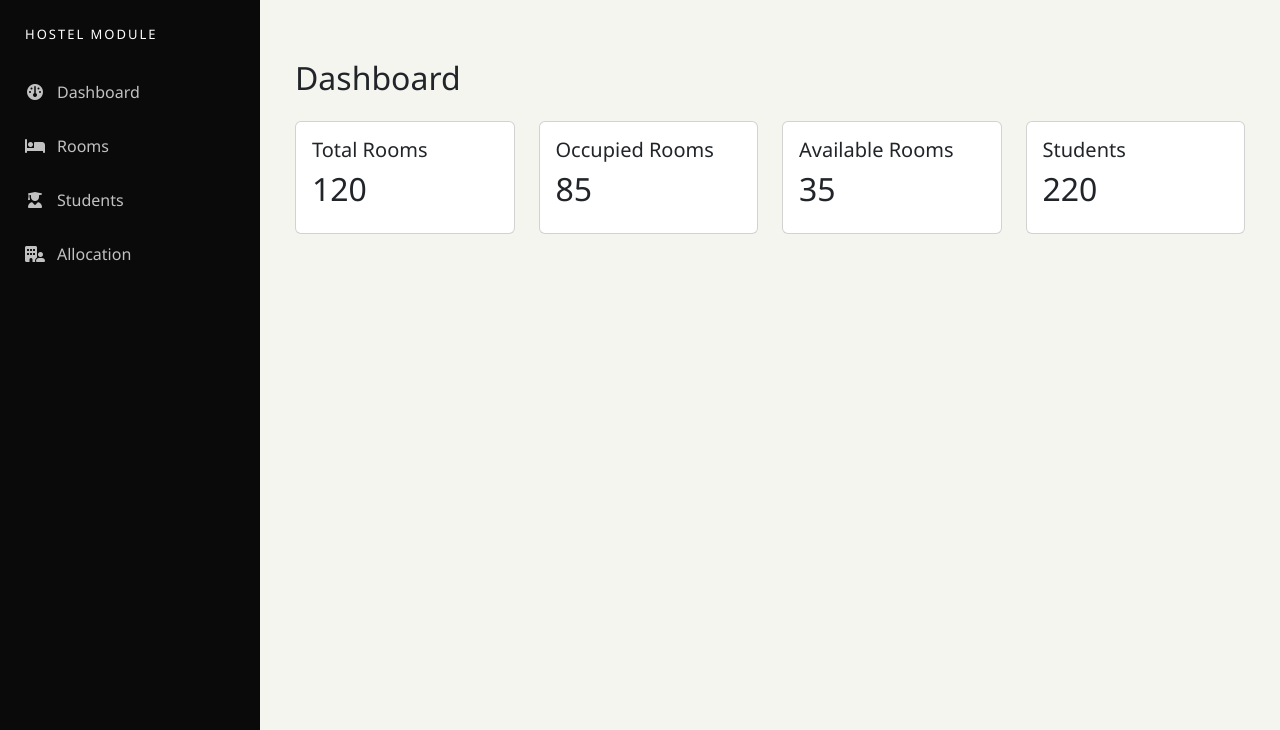
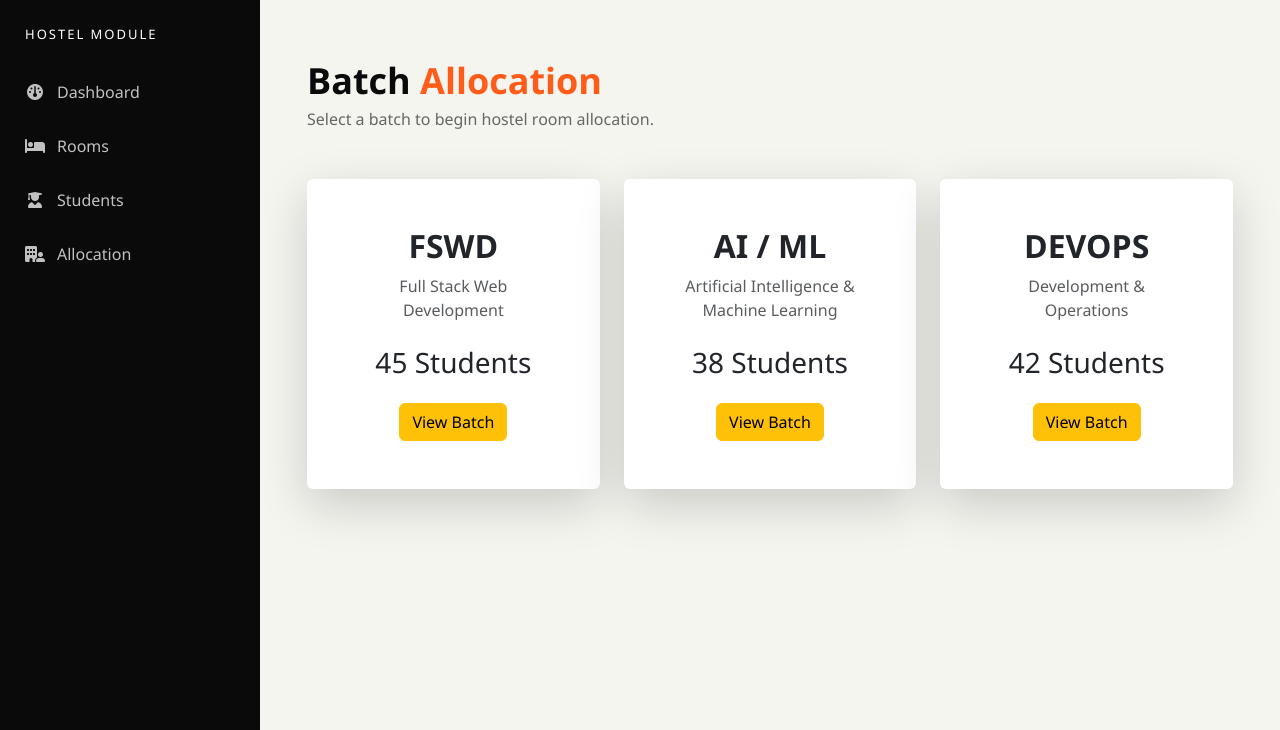
Before and after one commit to Shubham-Vaidya/hostel, a Django app: page / in a window 1280 px wide. Shown: the part 70-800 px from the top of the page. Run offline with Django 5.2, Linux system fonts and the light colour scheme.

Commit message:
Added batch allocation dashboard and allocation pages

```diff
--- a/hostmgmt/hostel/urls.py
+++ b/hostmgmt/hostel/urls.py
@@ -2,8 +2,14 @@ from django.urls import path
 from . import views
 
 urlpatterns = [
-    path('', views.dashboard),
-    path('rooms/', views.rooms),
-    path('students/', views.students),
-    path('allocation/', views.allocation),
+    path('', views.dashboard, name='dashboard'),
+
+    path('rooms/', views.rooms, name='rooms'),
+    path('students/', views.students, name='students'),
+
+    path('allocation/', views.allocation, name='allocation'),
+
+    path('allocation/fswd/', views.fswd_allocation, name='fswd'),
+    path('allocation/aiml/', views.aiml_allocation, name='aiml'),
+    path('allocation/devops/', views.devops_allocation, name='devops'),
 ]
--- a/hostmgmt/hostel/views.py
+++ b/hostmgmt/hostel/views.py
@@ -1,13 +1,152 @@
 from django.shortcuts import render
 
+# Dummy Student Data
+
+student_data = [
+
+    {
+        "id": 101,
+        "name": "Rahul Sharma",
+        "gender": "Male",
+        "batch": "FSWD",
+        "status": "Pending"
+    },
+
+    {
+        "id": 102,
+        "name": "Arjun Patil",
+        "gender": "Male",
+        "batch": "FSWD",
+        "status": "Pending"
+    },
+
+    {
+        "id": 103,
+        "name": "Priya Singh",
+        "gender": "Female",
+        "batch": "FSWD",
+        "status": "Pending"
+    },
+
+    {
+        "id": 104,
+        "name": "Sneha Joshi",
+        "gender": "Female",
+        "batch": "FSWD",
+        "status": "Pending"
+    },
+
+    {
+        "id": 201,
+        "name": "Ananya Shah",
+        "gender": "Female",
+        "batch": "AIML",
+        "status": "Pending"
+    },
+
+    {
+        "id": 202,
+        "name": "Riya Mehta",
+        "gender": "Female",
+        "batch": "AIML",
+        "status": "Pending"
+    },
+
+    {
+        "id": 301,
+        "name": "Vikram Rao",
+        "gender": "Male",
+        "batch": "DEVOPS",
+        "status": "Pending"
+    },
+
+    {
+        "id": 302,
+        "name": "Karan Gupta",
+        "gender": "Male",
+        "batch": "DEVOPS",
+        "status": "Pending"
+    }
+
+]
+
+
+# Dashboard
+
 def dashboard(request):
-    return render(request,'dashboard.html')
+    return render(request, 'dashboard.html')
+
+
+# Rooms Page
 
 def rooms(request):
-    return render(request,'rooms.html')
+    return render(request, 'rooms.html')
+
+
+# Students Page
 
 def students(request):
-    return render(request,'students.html')
+    return render(request, 'students.html')
+
+
+# Allocation Landing Page
 
 def allocation(request):
-    return render(request,'allocation.html')
+    return render(request, 'allocation.html')
+
+
+# FSWD Allocation
+
+def fswd_allocation(request):
+
+    fswd_students = [
+        student
+        for student in student_data
+        if student["batch"] == "FSWD"
+    ]
+
+    return render(
+        request,
+        "fswd_allocation.html",
+        {
+            "students": fswd_students
+        }
+    )
+
+
+# AIML Allocation
+
+def aiml_allocation(request):
+
+    aiml_students = [
+        student
+        for student in student_data
+        if student["batch"] == "AIML"
+    ]
+
+    return render(
+        request,
+        "aiml_allocation.html",
+        {
+            "students": aiml_students
+        }
+    )
+
+
+# DEVOPS Allocation
+
+def devops_allocation(request):
+
+    devops_students = [
+        student
+        for student in student_data
+        if student["batch"] == "DEVOPS"
+    ]
+
+    return render(
+        request,
+        "devops_allocation.html",
+        {
+            "students": devops_students
+        }
+    )
--- a/hostmgmt/templates/dashboard.html
+++ b/hostmgmt/templates/dashboard.html
@@ -2,36 +2,113 @@
 
 {% block content %}
 
-<h2 class="mb-4">Dashboard</h2>
+<div class="container-fluid">
 
-<div class="row">
+    <div class="mb-5">
+        <h1 class="page-title">
+            Batch <span>Allocation</span>
+        </h1>
 
-    <div class="col-md-3">
-        <div class="card p-3">
-            <h5>Total Rooms</h5>
-            <h2>120</h2>
-        </div>
+        <p class="page-subtitle">
+            Select a batch to begin hostel room allocation.
+        </p>
     </div>
 
-    <div class="col-md-3">
-        <div class="card p-3">
-            <h5>Occupied Rooms</h5>
-            <h2>85</h2>
+    <div class="row g-4">
+
+        <!-- FSWD -->
+
+        <div class="col-md-4">
+
+            <div class="card shadow-lg border-0 h-100">
+
+                <div class="card-body text-center p-5">
+
+                    <h2 class="fw-bold">
+                        FSWD
+                    </h2>
+
+                    <p class="text-muted">
+                        Full Stack Web Development
+                    </p>
+
+                    <h3 class="my-4">
+                        45 Students
+                    </h3>
+
+                    <a href="/allocation/fswd/"
+                       class="btn btn-warning">
+                        View Batch
+                    </a>
+
+                </div>
+
+            </div>
+
         </div>
-    </div>
 
-    <div class="col-md-3">
-        <div class="card p-3">
-            <h5>Available Rooms</h5>
-            <h2>35</h2>
+        <!-- AIML -->
+
+        <div class="col-md-4">
+
+            <div class="card shadow-lg border-0 h-100">
+
+                <div class="card-body text-center p-5">
+
+                    <h2 class="fw-bold">
+                        AI / ML
+                    </h2>
+
+                    <p class="text-muted">
+                        Artificial Intelligence & Machine Learning
+                    </p>
+
+                    <h3 class="my-4">
+                        38 Students
+                    </h3>
+
+                    <a href="/allocation/aiml/"
+                       class="btn btn-warning">
+                        View Batch
+                    </a>
+
+                </div>
+
+            </div>
+
         </div>
-    </div>
 
-    <div class="col-md-3">
-        <div class="card p-3">
-            <h5>Students</h5>
-            <h2>220</h2>
+        <!-- DEVOPS -->
+
+        <div class="col-md-4">
+
+            <div class="card shadow-lg border-0 h-100">
+
+                <div class="card-body text-center p-5">
+
+                    <h2 class="fw-bold">
+                        DEVOPS
+                    </h2>
+
+                    <p class="text-muted">
+                        Development & Operations
+                    </p>
+
+                    <h3 class="my-4">
+                        42 Students
+                    </h3>
+
+                    <a href="/allocation/devops/"
+                       class="btn btn-warning">
+                        View Batch
+                    </a>
+
+                </div>
+
+            </div>
+
         </div>
+
     </div>
 
 </div>
```
Also changed, not shown: hostmgmt/templates/aiml_allocation.html (added, +7 -0 lines), hostmgmt/templates/devops_allocation.html (added, +7 -0 lines), hostmgmt/templates/fswd_allocation.html (added, +73 -0 lines).
